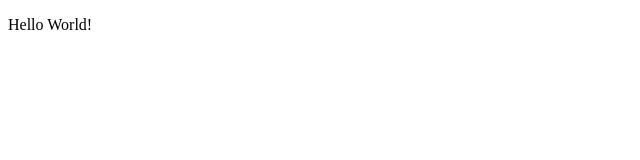
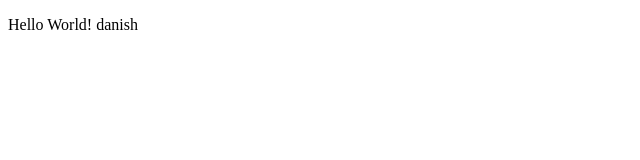
Before and after one commit to danishsiddique534/Danish-Houssein, a plain HTML site: page index.html in a window 1280 px wide. Shown: the full height of the page, 0-640 px from the left. Drawn offline with Linux system fonts and the light colour scheme.

Commit message:
initail commit 1

```diff
--- a/index.html
+++ b/index.html
@@ -22,6 +22,6 @@
 
     -->
     <script  src="js/index.js"></script>
-    <p>Hello World!</p>
+    <p>Hello World! danish</p>
   </body>
 </html>
```
